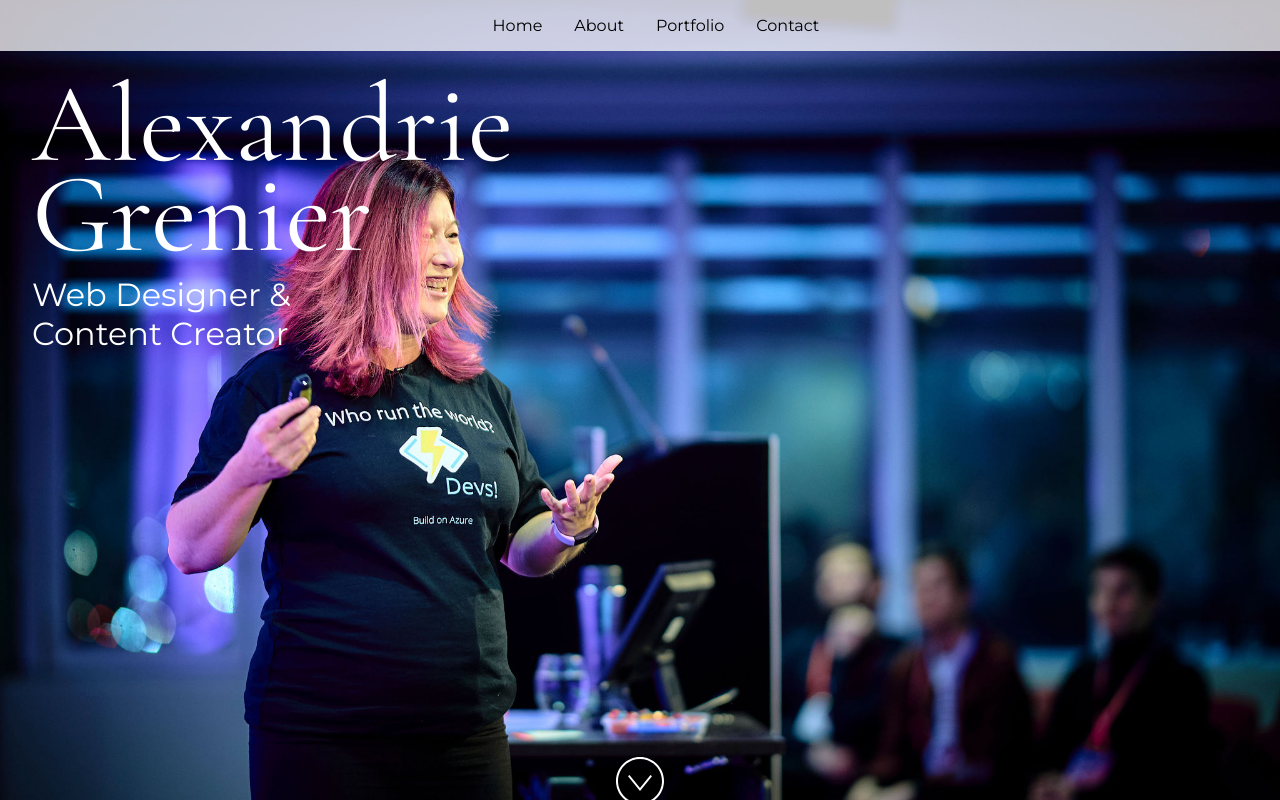
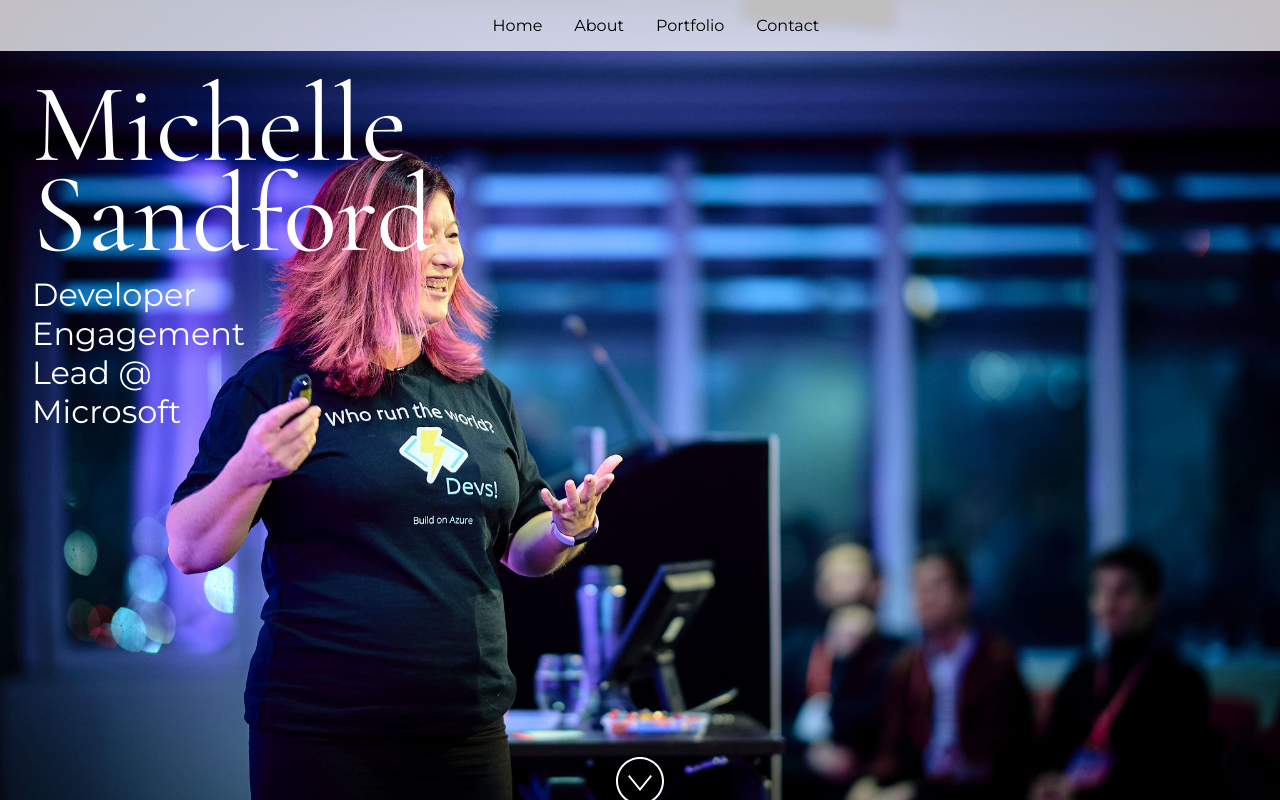
Before and after one commit to codess-aus/Codess, a React (Vite) app: page / in a window 1280 px wide. Built offline with nearby package versions, Linux system fonts and the light colour scheme.

Commit message:
Update App.jsx
with changes to links

```diff
--- a/src/App.jsx
+++ b/src/App.jsx
@@ -24,15 +24,15 @@ import "./styles.css";
  * If you don't have one of the social sites listed, leave it as an empty string.
  */
 const siteProps = {
-  name: "Alexandrie Grenier",
-  title: "Web Designer & Content Creator",
-  email: "alex@example.com",
-  gitHub: "microsoft",
-  instagram: "microsoft",
-  linkedIn: "satyanadella",
+  name: "Michelle Sandford",
+  title: "Developer Engagement Lead @ Microsoft",
+  email: "",
+  gitHub: "codess-aus",
+  instagram: "codess_aus",
+  linkedIn: "michellesandford",
   medium: "",
-  twitter: "microsoft",
-  youTube: "Code",
+  twitter: "codess_aus",
+  youTube: "michellesandford",
 };
 
 const primaryColor = "#4E567E";
```
